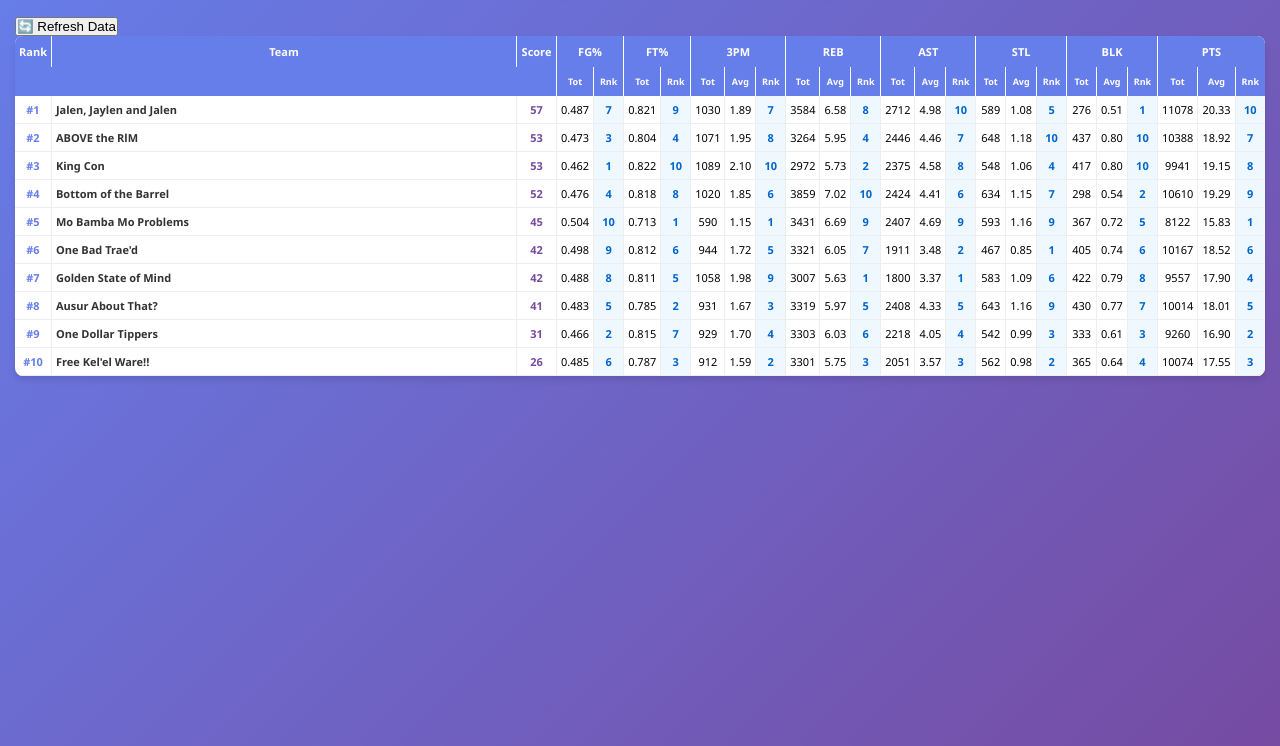
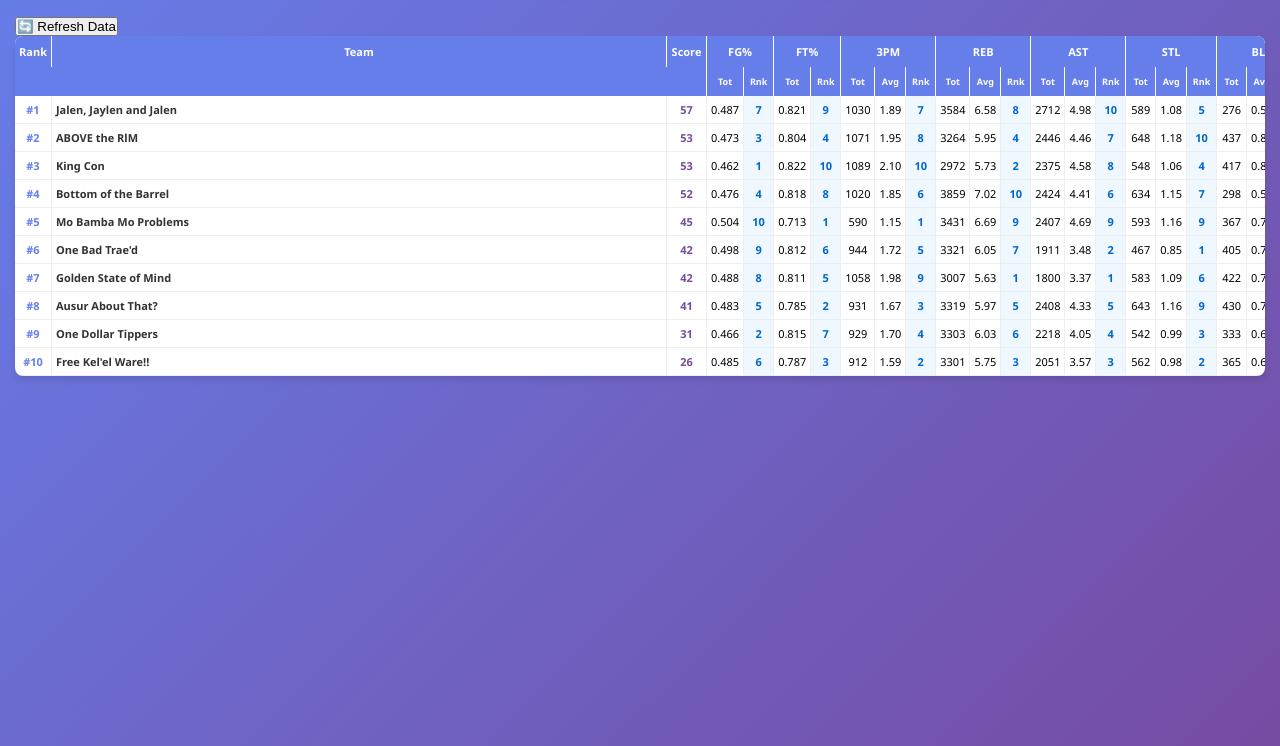
Before and after one commit to albertclu/fantasy-basketball-rankings, a plain HTML site: page index.html in a window 1280 px wide. Shown: the part 54-800 px from the top of the page. Drawn offline with Linux system fonts and the light colour scheme.

Commit message:
Update index.html

```diff
--- a/index.html
+++ b/index.html
@@ -40,7 +40,7 @@
                 }
 
                 table {
-                              width: 100%;
+                              width: 1400px;
                               border-collapse: collapse;
                               font-size: 11px;
 
```
